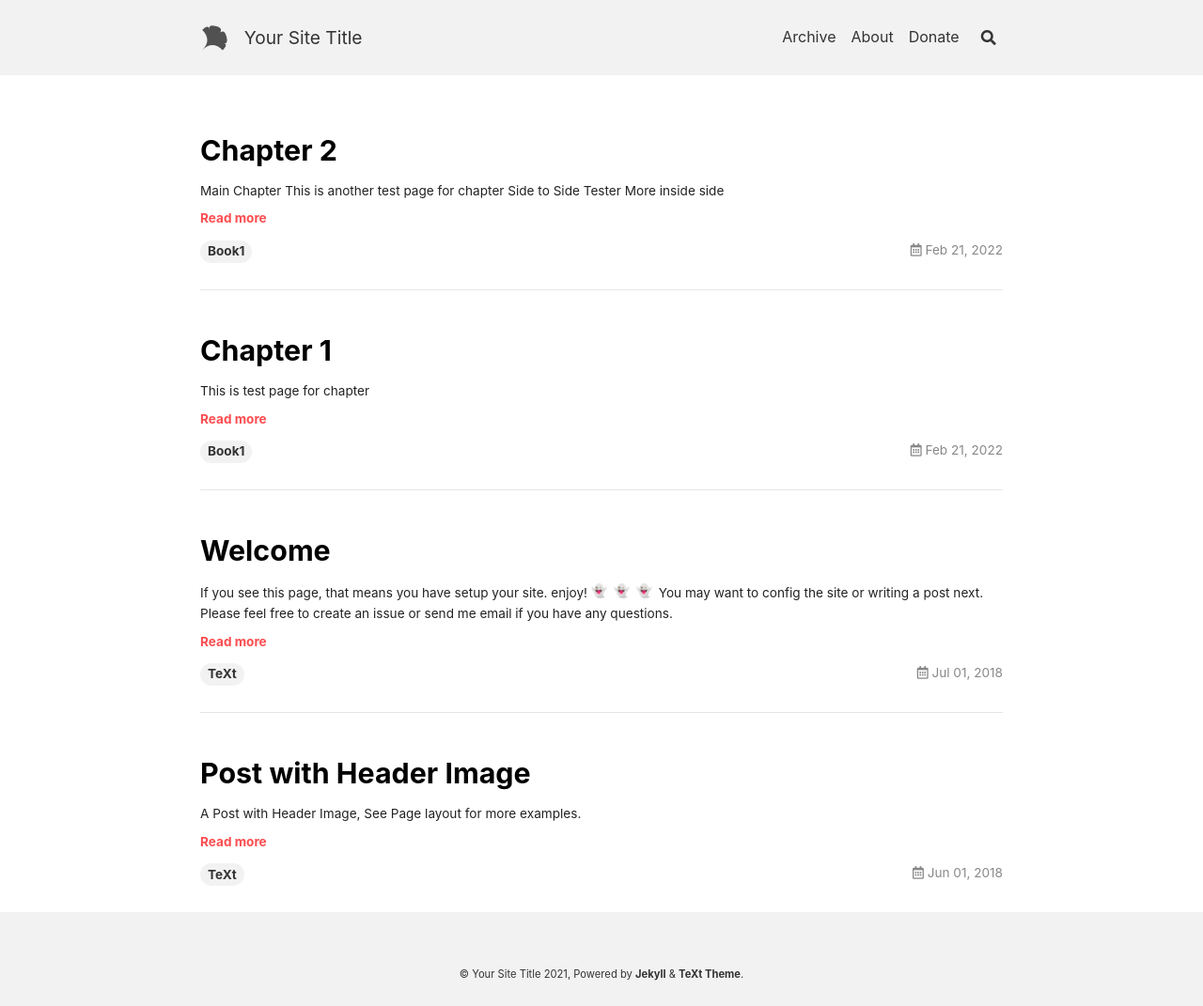
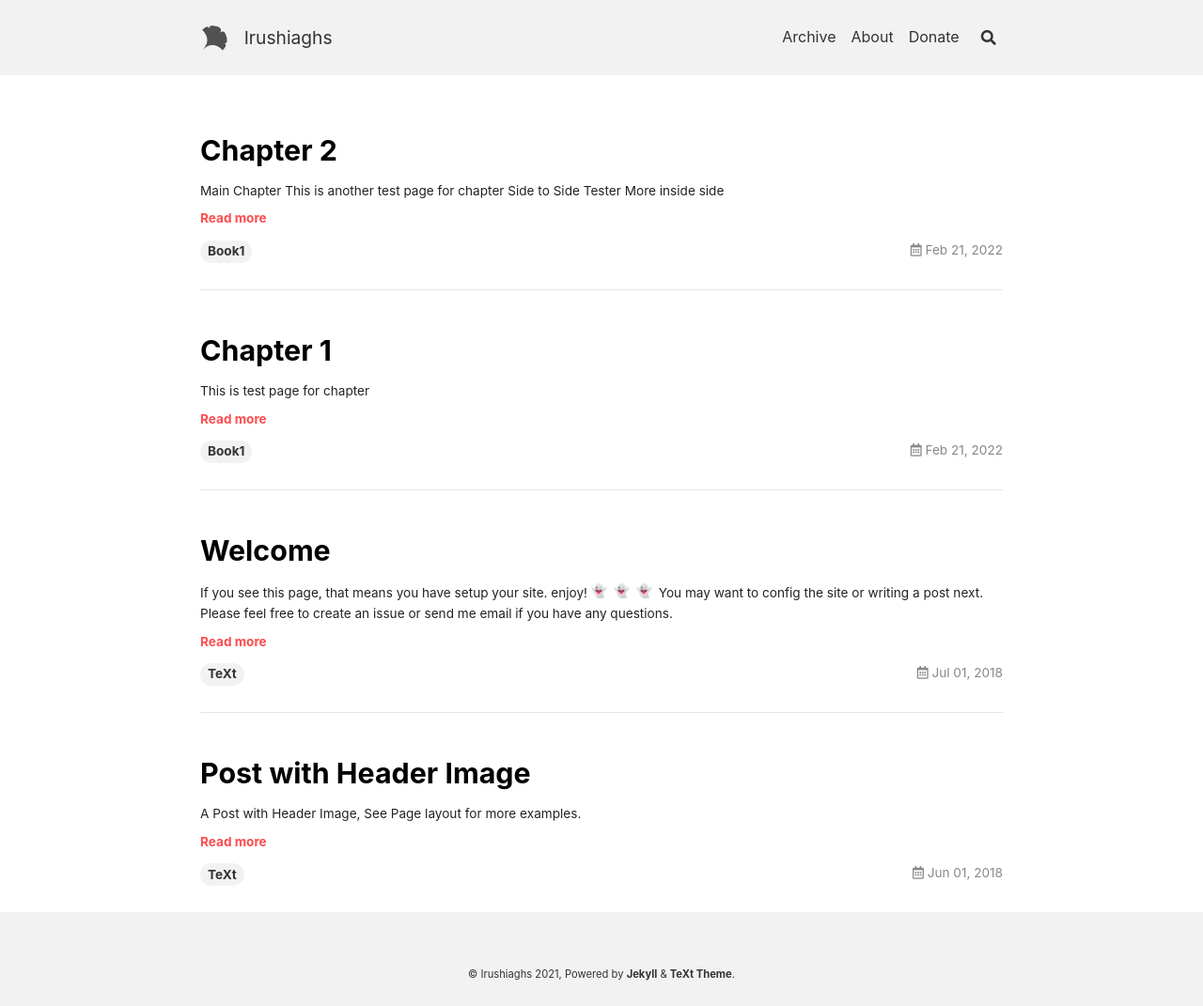
Before and after one commit to NovusIrez/novusTest, a Jekyll site: the page built from index.html, in a window 1280 px wide. Shown: the whole page at 94% size. Built offline with Jekyll 4.4.1, drawn with Linux system fonts in a browser that asks for light colours; nearby versions of some CDN libraries; emoji names are drawn with the system emoji font; the list of posts is cut into pages by our own code.

Commit message:
Update _config.yml

```diff
--- a/_config.yml
+++ b/_config.yml
@@ -20,9 +20,9 @@ text_skin: default # "default" (default), "dark", "forest", "ocean", "chocolate"
 highlight_theme: tomorrow-night # "default" (default), "tomorrow", "tomorrow-night", "tomorrow-night-eighties", "tomorrow-night-blue", "tomorrow-night-bright"
 url     : # the base hostname & protocol for your site e.g. https://www.someone.com
 baseurl : # does not include hostname
-title   : Your Site Title
+title   : Irushiaghs
 description: > # this means to ignore newlines until "Language & timezone"
-  Your Site Description
+  Verr irushiaghs
 
 
 ## => Language and Timezone
```
